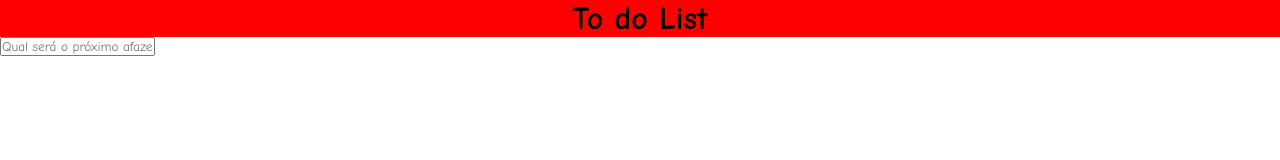
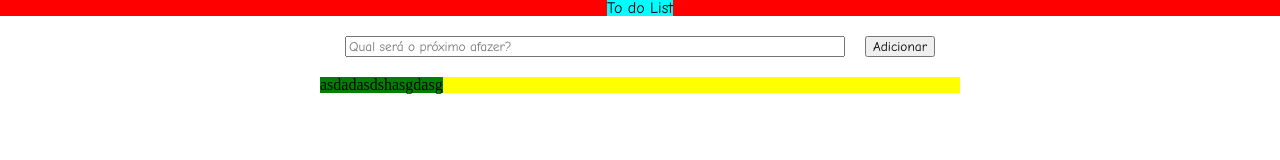
Before and after one commit to mstomaz/todolist, a plain HTML site: page index.html in a window 1280 px wide. Drawn offline with nearby package versions, Linux system fonts and the light colour scheme.

Commit message:
first commit

```diff
--- a/index.html
+++ b/index.html
@@ -4,22 +4,38 @@
     <meta charset="UTF-8">
     <meta http-equiv="X-UA-Compatible" content="IE=edge">
     <meta name="viewport" content="width=device-width, initial-scale=1.0">
+    <link rel="stylesheet" href="reset.css"/>
     <link rel="stylesheet" href="style.css"/>
+
     <title>To do List</title>
 </head>
 <body>
-    <header class="banner">
-        <div class="banner_title">
-            <h1>To do List</h1>
-        </div>
+    <header>
+        <div class="banner">
+            <div class="banner_title">
+                <h1>To do List</h1>
+            </div>
+    </div>
     </header>
 
     <div class="Add_to_List">
-        <form>
+        <form class="flex">
             <div class="adding_input">
-                <input type="text" placeholder="Qual será o próximo afazer?">
+                <input type="text" placeholder="Qual será o próximo afazer?"">
             </div>
-    </form>
+            <div class="button">
+                <button type="submit">Adicionar</button>
+            </div>
+        </form>
     </div>
+    <div class="areatexto">
+        <div class="backgroundbox">
+                <ul class="activitieslist">
+                    <li>asdadasdshasgdasg</li>
+                </ul>
+        </div>
+    </div>
+    <script src="https://unpkg.com/ionicons@5.5.2/dist/ionicons/ionicons.js"></script>
+
 </body>
 </html>
--- /dev/null
+++ b/reset.css
@@ -0,0 +1,48 @@
+/* http://meyerweb.com/eric/tools/css/reset/
+   v2.0 | 20110126
+   License: none (public domain)
+*/
+
+html, body, div, span, applet, object, iframe,
+h1, h2, h3, h4, h5, h6, p, blockquote, pre,
+a, abbr, acronym, address, big, cite, code,
+del, dfn, em, img, ins, kbd, q, s, samp,
+small, strike, strong, sub, sup, tt, var,
+b, u, i, center,
+dl, dt, dd, ol, ul, li,
+fieldset, form, label, legend,
+table, caption, tbody, tfoot, thead, tr, th, td,
+article, aside, canvas, details, embed,
+figure, figcaption, footer, header, hgroup,
+menu, nav, output, ruby, section, summary,
+time, mark, audio, video {
+	margin: 0;
+	padding: 0;
+	border: 0;
+	font-size: 100%;
+	font: inherit;
+	vertical-align: baseline;
+}
+/* HTML5 display-role reset for older browsers */
+article, aside, details, figcaption, figure,
+footer, header, hgroup, menu, nav, section {
+	display: block;
+}
+body {
+	line-height: 1;
+}
+ol, ul {
+	list-style: none;
+}
+blockquote, q {
+	quotes: none;
+}
+blockquote:before, blockquote:after,
+q:before, q:after {
+	content: '';
+	content: none;
+}
+table {
+	border-collapse: collapse;
+	border-spacing: 0;
+}
--- a/style.css
+++ b/style.css
@@ -1,34 +1,49 @@
 * {
-    margin: 0;
-    padding: 0;
     box-sizing: border-box;
     font-family: 'comic sans MS';
 }
 
-/* .banner {
-    background-image: url('imagens/boomer.png');
-    background-size: contain;
-    width: 1600px;
-    height: 250px;
-} */
+.banner {
+    background-color: red;
+    width: 100%;
+    margin-bottom: 20px;
+}
 
 .banner_title {
-    position: sticky;
-    top: 0;
-    width: 100%;
-    z-index: 1;
-    padding-bottom: 404
-    1px;
-    background-color: red;
+    margin: 0 auto;
+    background-color: aqua;
+    width:  fit-content;
 }
 
-.banner_title h1 {
-    display: flex;
-    align-items: center;
-    justify-content: center;
-
+h1 {
+    font-family: 'comic sans MS';
 }
 
-.adding_input {
+.flex {
+    display:flex;
+    justify-content: center;
+    margin-bottom: 20px;
+}
 
+
+.adding_input input {
+    width: 500px;
+    margin-right: 20px;
 }
+
+.areatexto {
+    width: 100%;
+    justify-content: center;
+    display: flex;
+}
+
+.backgroundbox {
+    background-color: yellow;
+    width: 50%;
+    height: fit-content;
+}
+
+.activitieslist {
+    background-color: green;
+    width: fit-content;
+}
```
